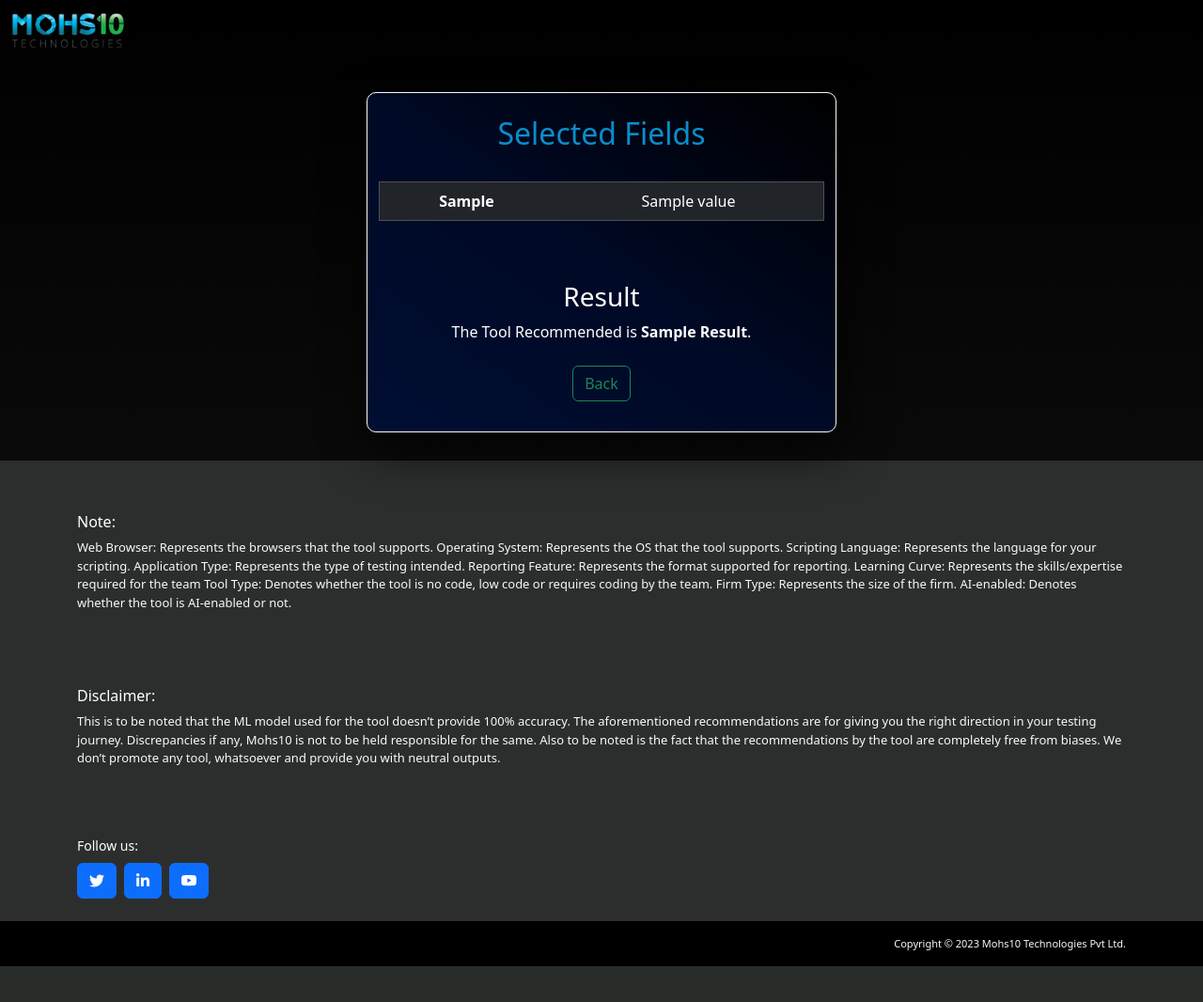
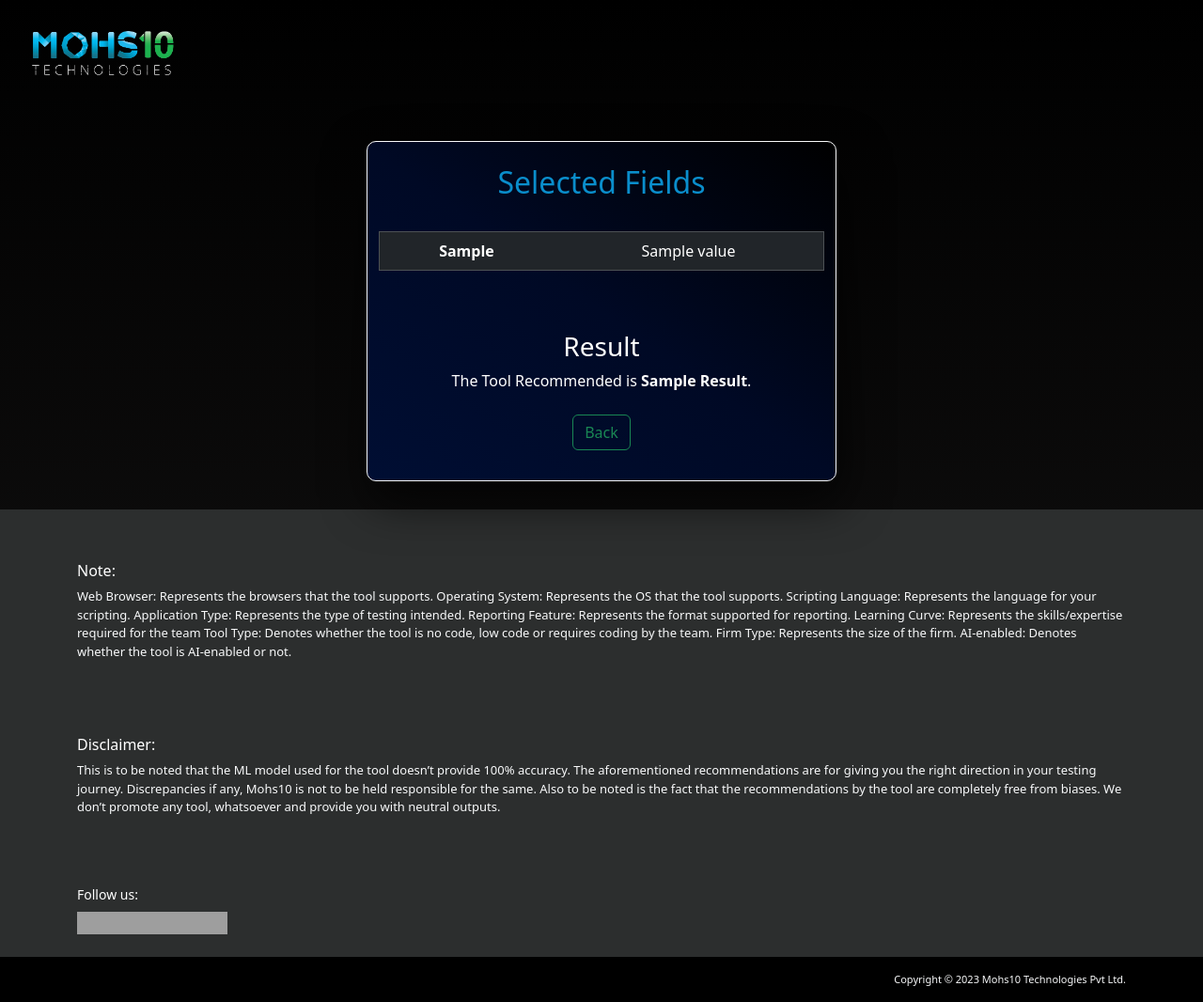
Before and after one commit to tusharmahuri/mohs10, a Flask app: template templates/result.html in a window 1280 px wide. Shown: the whole page at 94% size. Before the commit the page ends 1028 px from the top, so only its background shows below. Run offline with Flask 3, Linux system fonts and the light colour scheme; the template is opened without the code that fills it: most values are stand-ins (such as "Sample title", 1, 10 or a date in 2020); parts of the project's set-up code (start-up, migrations or seed data) failed here and were passed over; some libraries are stand-ins or nearby versions; grey boxes are pictures that could not be loaded.

Commit message:
Update result.html

```diff
--- a/templates/result.html
+++ b/templates/result.html
@@ -18,13 +18,13 @@
 <script src="https://cdn.jsdelivr.net/npm/bootstrap@4.0.0/dist/js/bootstrap.min.js"
         integrity="sha384-JZR6Spejh4U02d8jOt6vLEHfe/JQGiRRSQQxSfFWpi1MquVdAyjUar5+76PVCmYl"
         crossorigin="anonymous"></script>
-        <nav class="navbar navbar bg-body-dark navbar-dark ">
-            <div class="container-fluid">
-                <a class="navbar-brand" href="#">
-                    <img src="{{url_for('static', filename='new_logo_white_-removebg-preview.png')}}" alt="MOHS10" width="120" height="40">
-                </a>
-            </div>
-        </nav>
+        <nav class="navbar navbar bg-body-dark navbar-dark">
+    <div class="container-fluid">
+        <a class="navbar-brand" href="#">
+            <img src="{{url_for('static', filename='new_logo_black_-removebg-preview.png')}}" alt="MOHS10" style="width:200px" >
+        </a>
+    </div>
+</nav>
 
 
         <div style="display: flex; justify-content: center; padding-top: 2rem;">
@@ -97,9 +97,14 @@
                     <div class="col-lg-3 col-md-6">
                 <p class="text-white mb-2" style="font-size:14px;">Follow us:</p>
                 <div class="d-flex">
-                    <a class="btn btn-md btn-primary btn-md-square rounded me-2 " href="https://twitter.com/Mohs10Tech"><i class="fab fa-twitter fw-normal"></i></a>
-                    <a class="btn btn-md btn-primary btn-md-square rounded me-2 " href="https://www.linkedin.com/company/mohs10-technologies/"><i class="fab fa-linkedin-in fw-normal"></i></a>
-                    <button type="button" class="btn btn-md btn-primary btn-md-square rounded me-2" href="https://www.youtube.com/@mohs10technologies"><span class="bi bi-youtube"></span> </button>
+<!--                    <a class="btn btn-md btn-primary btn-md-square rounded me-2 " href="https://twitter.com/Mohs10Tech"><i class="fab fa-twitter fw-normal"></i></a>-->
+<!--                    <a class="btn btn-md btn-primary btn-md-square rounded me-2 " href="https://www.linkedin.com/company/mohs10-technologies/"><i class="fab fa-linkedin-in fw-normal"></i></a>-->
+<!--                    <button type="button" class="btn btn-md btn-primary btn-md-square rounded me-2" href="https://www.youtube.com/@mohs10technologies"><span class="bi bi-youtube"></span> </button>-->
+<td style="padding:0 2px 0 2px;"><a href="https://twitter.com/Mohs10Tech" target="_blank"><img alt="Twitter" height="32" src="https://mohs10.io/wp-content/uploads/2023/09/twitter2x.png" style="display: block; height: auto; border: 0;" title="twitter" width="32"/></a></td>
+    <td style="padding:0 2px 0 2px;"><a href="https://www.linkedin.com/company/mohs10-technologies" target="_blank"><img alt="Linkedin" height="32" src="https://mohs10.io/wp-content/uploads/2023/09/linkedin2x.png" style="display: block; height: auto; border: 0;" title="linkedin" width="32"/></a></td>
+    <td style="padding:0 2px 0 2px;"><a href="https://www.youtube.com/@mohs10technologies" target="_blank"><img alt="YouTube" height="32" src="https://mohs10.io/wp-content/uploads/2023/09/youtube2x.png" style="display: block; height: auto; border: 0;" title="YouTube" width="32"/></a></td>
+    <td style="padding:0 2px 0 2px;"><a href="https://mohs10.io/" target="_blank"><img alt="Custom" height="32" src="https://mohs10.io/wp-content/uploads/2023/09/dc216bd4-4b90-42ae-8df7-70ca379de6b1.png" style="display: block; height: auto; border: 0;" title="Custom" width="32"/></a></td
+<td style="padding:0 2px 0 2px;"><a href="https://instagram.com/mohs10technologies?igshid=NzZhOTFlYzFmZQ==" target="_blank"><img alt="Instagram" height="32" src="https://mohs10.io/wp-content/uploads/2023/09/instagram2x.png" style="display: block; height: auto; border: 0;" title="Instagram" width="32"/></a></td>
 
                 </div>
             </div>
```
